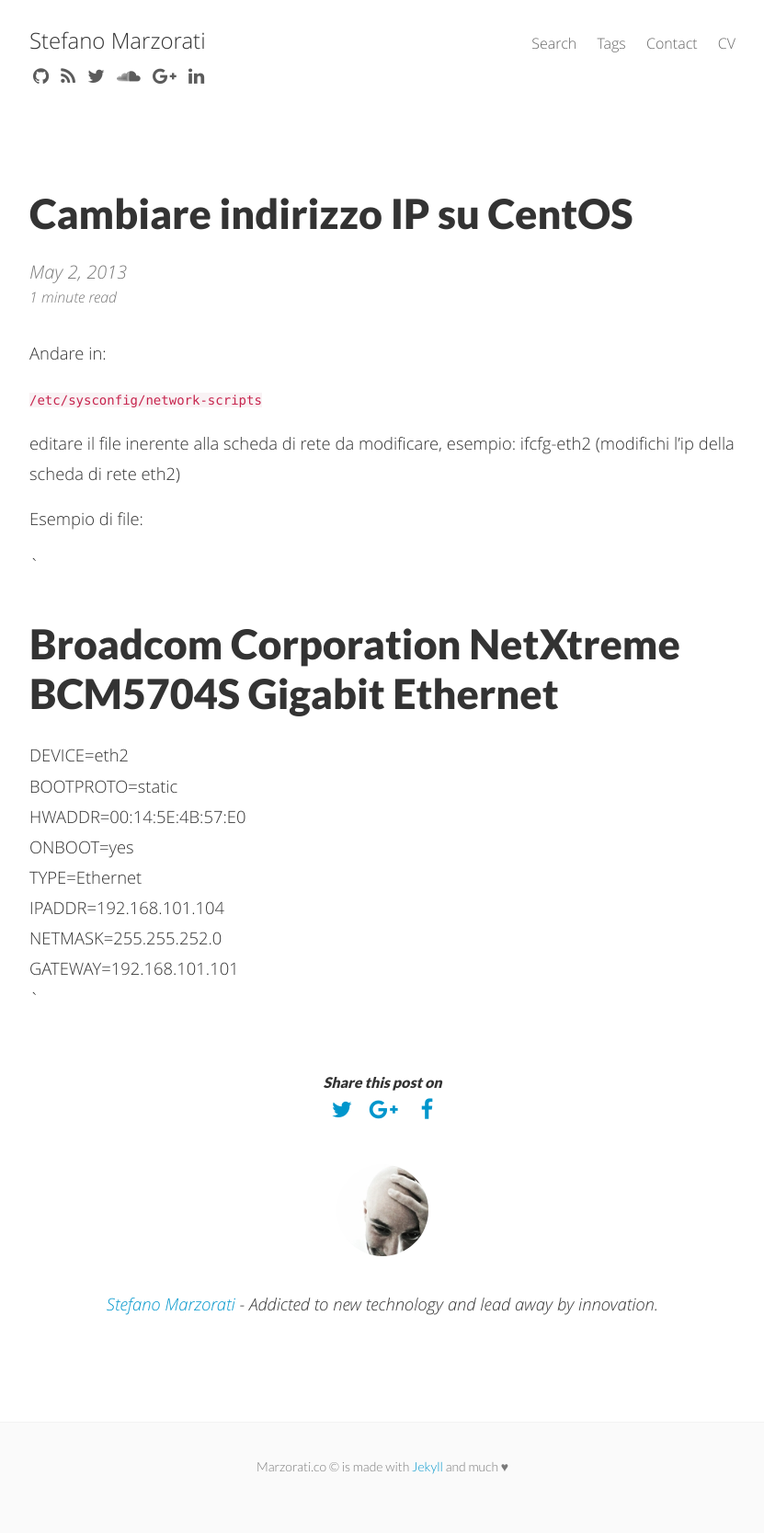
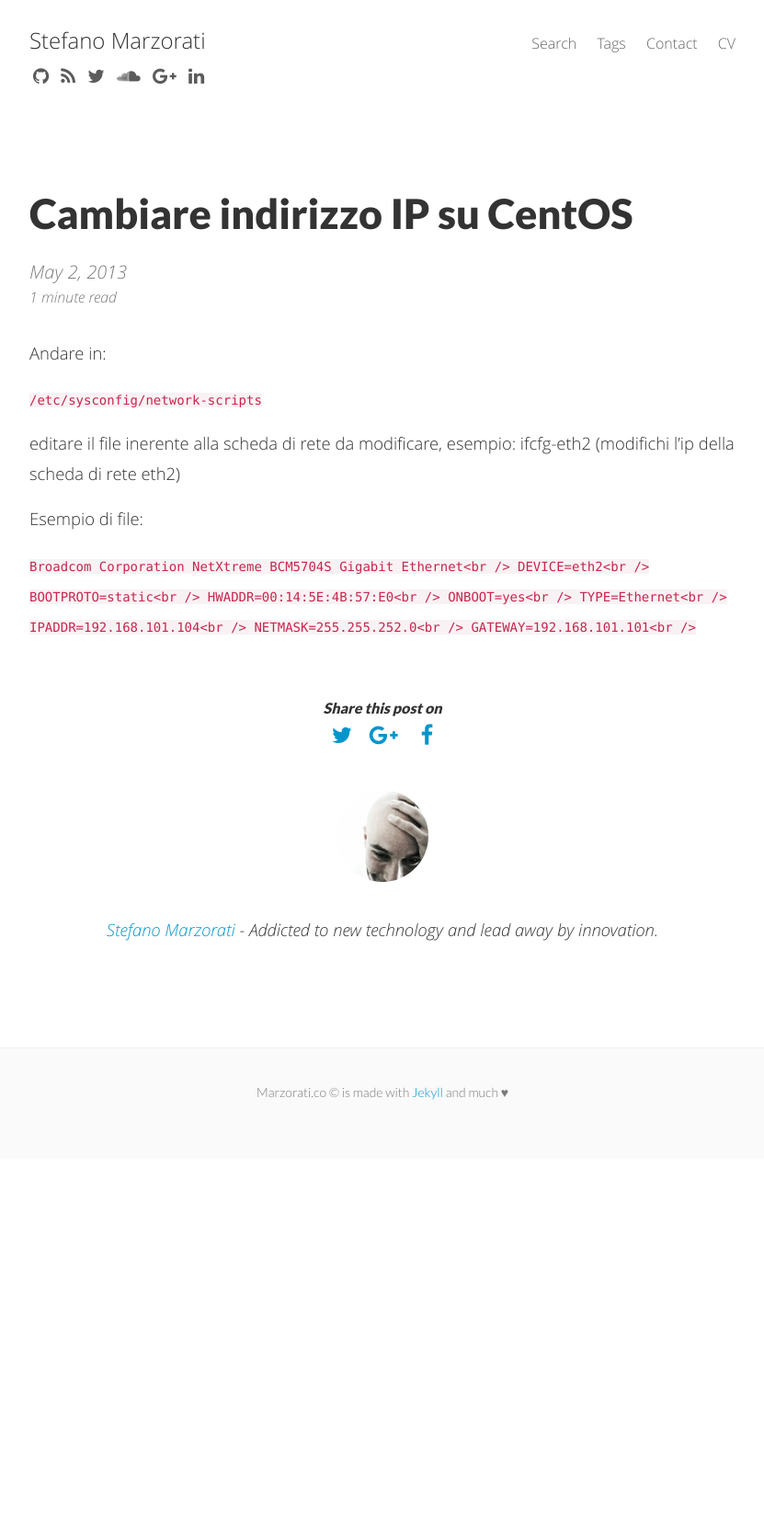
Before and after one commit to marste/Blog, a Jekyll site: the page built from _posts/2013-05-02-cambiare-indirizzo-ip-su-centos.md, in a window 1280 px wide. Shown: the whole page at 92% size, without its empty margins (224-1055 px from the left). Built offline with Jekyll 4.4.1, drawn with Linux system fonts in a browser that asks for light colours; nearby versions of some CDN libraries; Markdown is read by kramdown in place of the engine named in the settings; after the commit the page ends 1260 px from its top, so only the background shows below that.

Commit message:
Update 2013-05-02-cambiare-indirizzo-ip-su-centos.md

```diff
--- a/_posts/2013-05-02-cambiare-indirizzo-ip-su-centos.md
+++ b/_posts/2013-05-02-cambiare-indirizzo-ip-su-centos.md
@@ -23,8 +23,7 @@
 
 Esempio di file:
 
-`<br />
-# Broadcom Corporation NetXtreme BCM5704S Gigabit Ethernet<br />
+`Broadcom Corporation NetXtreme BCM5704S Gigabit Ethernet<br />
 DEVICE=eth2<br />
 BOOTPROTO=static<br />
 HWADDR=00:14:5E:4B:57:E0<br />
```
